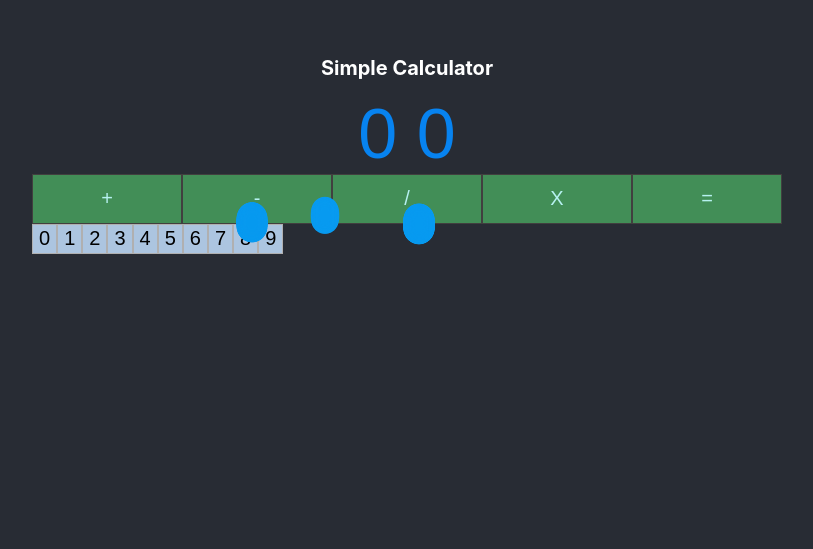
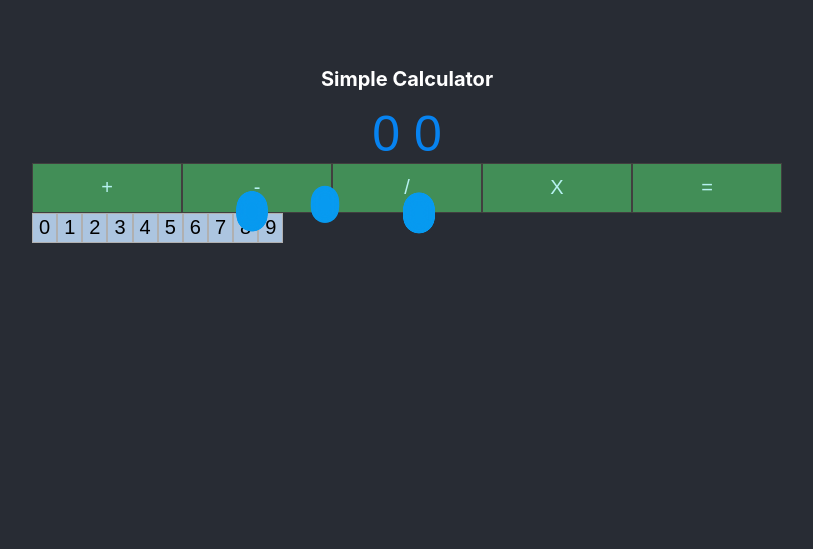
Before and after one commit to Netchicken/lesson1calculator2, a React (Create React App) app: page / in a window 1280 px wide. Shown: the part 251-800 px from the top of the page, without its empty margins (233-1046 px from the left). Built offline with nearby package versions, Linux system fonts and the light colour scheme.

Commit message:
finished

```diff
--- a/public/index.html
+++ b/public/index.html
@@ -11,6 +11,7 @@
       </filter>
     </defs>
   </svg>
+
 
 
 
--- a/src/App.css
+++ b/src/App.css
@@ -5,6 +5,13 @@
 * {
   font-size: 20px;
 }
+
+body {
+  background-color: #000000;
+}
+
+
+
 
 
 
--- a/src/drip.scss
+++ b/src/drip.scss
@@ -11,16 +11,12 @@ $hue-dark: darken($hue, 30%);
 
     margin: 0;
     // font-weight: bold;
-    font-size: 70px;
+    font-size: 50px;
     text-align: center;
     color: $hue;
 
 }
 
-h1 {
-
-    // text-shadow: 1px 1px 0 $hue-dark;
-}
 
 .goo {
     position: relative;
@@ -88,4 +84,5 @@ h1 {
     100% {
         transform: translateY(110vh);
     }
+
 }
```
